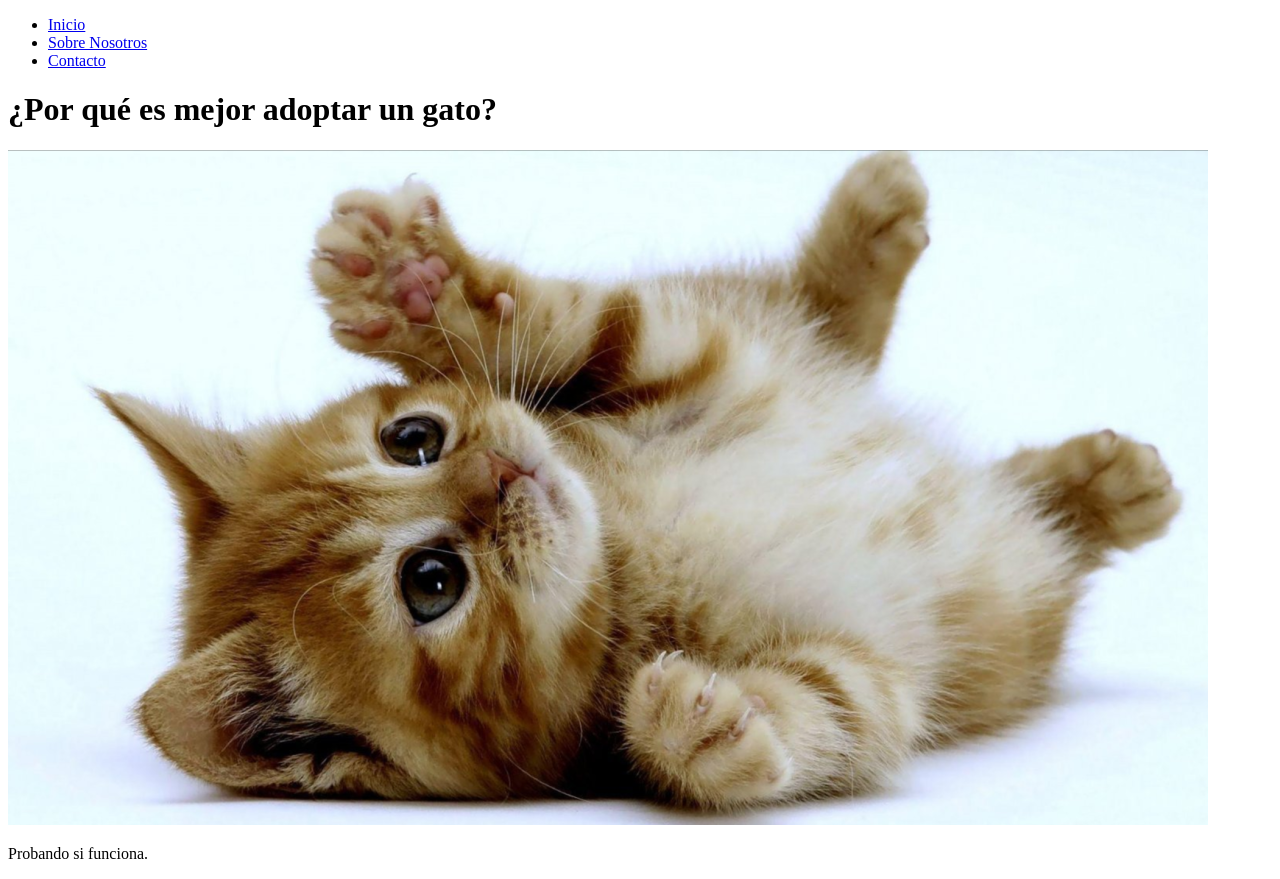
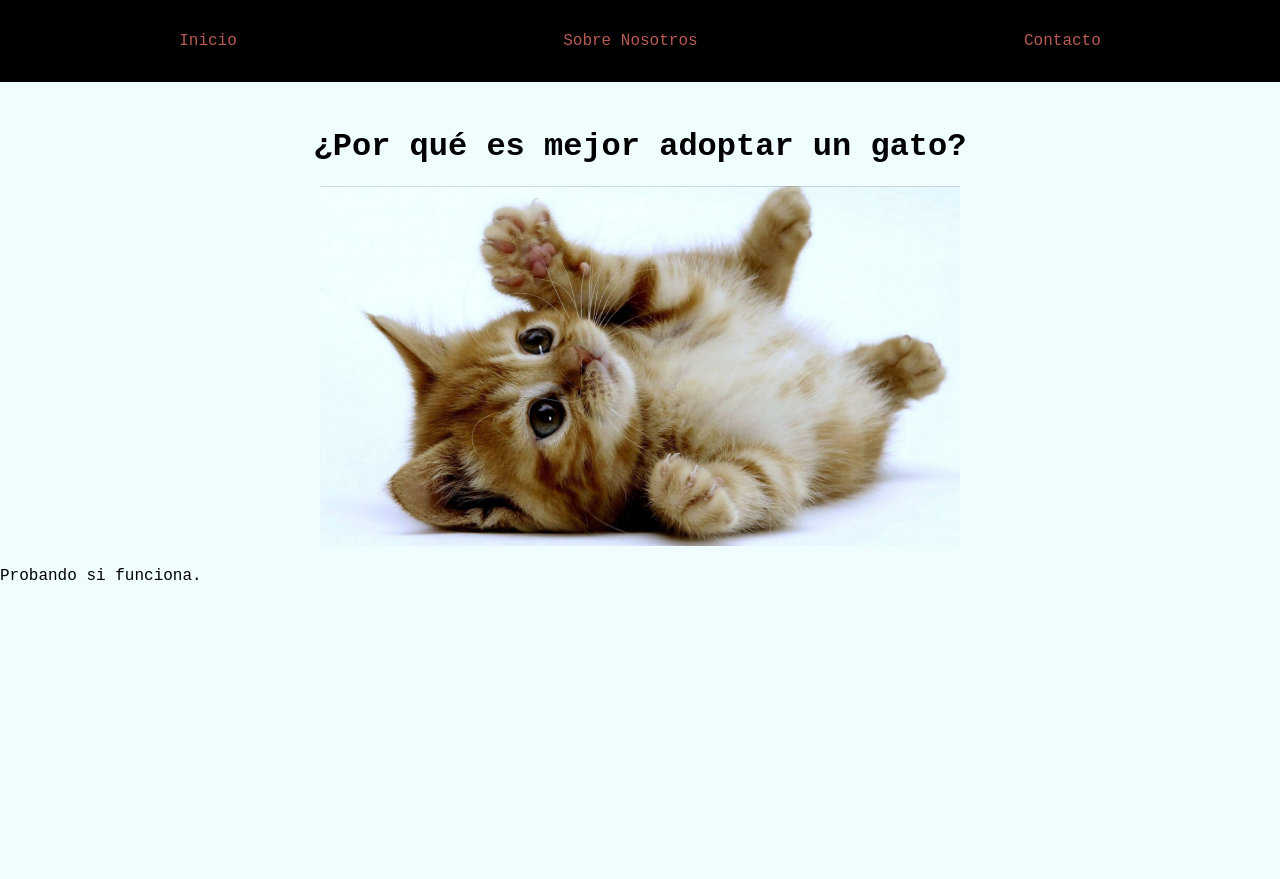
Before and after one commit to v3ro7/grupal_jap, a plain HTML site: page index.html in a window 1280 px wide. After the commit the page ends 800 px from the top, so only its background shows below. Drawn offline with Linux system fonts and the light colour scheme.

Commit message:
cambios de estilo

```diff
--- a/css/estilos.css
+++ b/css/estilos.css
@@ -0,0 +1,37 @@
+body {
+    margin: 0;
+    padding: 0;
+    background-color: #effdfe;
+    font-family: Monospace, sans-serif;
+}
+
+nav {
+    background-color: #000;
+    position: fixed;
+    top: 0;
+    width: 100%;
+}
+
+nav ul {
+    display: flex;
+    justify-content: space-around;
+    padding: 1em;
+}
+
+nav ul li {
+    list-style: none;
+}
+
+a {
+    text-decoration: none;
+    color: #b75a53;
+}
+
+#portada {
+    text-align: center;
+    margin-top: 8em;
+}
+
+img {
+    width: 50%;
+}
--- a/index.html
+++ b/index.html
@@ -4,6 +4,7 @@
     <meta charset="UTF-8">
     <meta http-equiv="X-UA-Compatible" content="IE=edge">
     <meta name="viewport" content="width=device-width, initial-scale=1.0">
+    <link href="https://fonts.googleapis.com/css?family=Lobster" rel="stylesheet" type="text/css">
     <link href="css/estilos.css" rel="stylesheet" type="text/css">
     <title>Grupal JaP</title>
 </head>
@@ -16,7 +17,7 @@
         </ul>
     </nav>
 
-    <div>
+    <div id="portada">
         <h1>¿Por qué es mejor adoptar un gato?</h1>
         <img src="img/descarga.png" alt="gatito recostado">
     </div>
```
